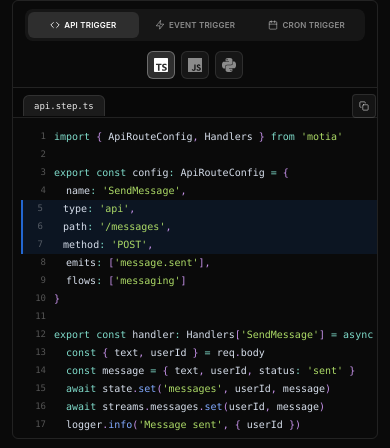
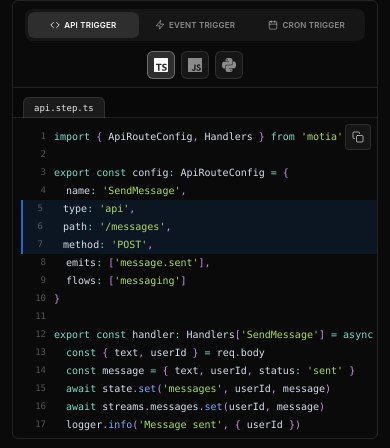
Before and after one commit to Yashank18/motia-widget, a React (Vite) app: page / in a window 390 px wide. Shown: the part 447-895 px from the top of the page. Built offline with nearby package versions, Linux system fonts and the light colour scheme.

Commit message:
chore: copy button UI

```diff
--- a/src/components/CodeDisplay.css
+++ b/src/components/CodeDisplay.css
@@ -41,7 +41,7 @@
 .step-code-inner-header {
     display: flex;
     align-items: flex-end;
-    gap: 70%;
+    gap: 0;
     padding: 0;
     padding-left: 16px;
     padding-top: 8px;
@@ -49,7 +49,6 @@
     background: rgba(0, 0, 0, 0.2);
     flex-wrap: wrap;
     min-height: 36px;
-    align-items: center;
 }
 
 .step-code-filename-tab {
@@ -75,8 +74,11 @@
 }
 
 .step-copy-btn {
-    width: 28px;
-    height: 28px;
+    position: absolute;
+    top: 12px;
+    right: 12px;
+    width: 32px;
+    height: 32px;
     display: flex;
     align-items: center;
     justify-content: center;
@@ -86,8 +88,7 @@
     color: rgba(255, 255, 255, 0.6);
     cursor: pointer;
     transition: all 0.2s ease;
-    margin-bottom: -1px;
-    flex-shrink: 0;
+    z-index: 10;
 }
 
 .step-copy-btn:hover {
@@ -110,7 +111,13 @@
     flex-direction: column;
 }
 
-.step-code-content pre {
+.step-code-wrapper {
+    position: relative;
+    flex: 1;
+    overflow: auto;
+}
+
+.step-code-wrapper pre {
     margin: 0;
     padding: 16px;
     font-size: 13px;
@@ -122,11 +129,11 @@
     display: block;
     box-sizing: border-box;
     contain: layout style;
-    flex: 1;
+    height: 100%;
     overflow: auto;
 }
 
-.step-code-content pre[class*="language-"] {
+.step-code-wrapper pre[class*="language-"] {
     background: transparent !important;
 }
 
@@ -192,7 +199,7 @@
         height: 450px;
     }
 
-    .step-code-content pre {
+    .step-code-wrapper pre {
         font-size: 11px;
         padding: 12px;
     }
@@ -229,8 +236,10 @@
     }
 
     .step-copy-btn {
-        width: 26px;
-        height: 26px;
+        width: 28px;
+        height: 28px;
+        top: 8px;
+        right: 8px;
     }
 
     .step-code-content {
@@ -239,7 +248,7 @@
         height: 350px;
     }
 
-    .step-code-content pre {
+    .step-code-wrapper pre {
         font-size: 10px;
         padding: 10px;
         line-height: 1.5;
@@ -281,8 +290,10 @@
     }
 
     .step-copy-btn {
-        width: 24px;
-        height: 24px;
+        width: 26px;
+        height: 26px;
+        top: 6px;
+        right: 6px;
         font-size: 12px;
     }
 
@@ -292,7 +303,7 @@
         height: 350px;
     }
 
-    .step-code-content pre {
+    .step-code-wrapper pre {
         font-size: 10px;
         padding: 10px;
         line-height: 1.4;
--- a/src/components/CodeDisplay.jsx
+++ b/src/components/CodeDisplay.jsx
@@ -63,10 +63,11 @@ const CodeDisplay = React.memo(({ code, language, highlightLines, filename, acti
             <div className="step-code-content">
                 <div className="step-code-inner-header">
                     <div className="step-code-filename-tab">{filename}</div>
+                </div>
+                <div className="step-code-wrapper">
                     <button className="step-copy-btn" onClick={handleCopy}>
                         {copied ? <FiCheck /> : <FiCopy />}
                     </button>
-                </div>
                     <Highlight
                         theme={themes.nightOwl}
                         code={code}
@@ -99,6 +100,7 @@ const CodeDisplay = React.memo(({ code, language, highlightLines, filename, acti
                     </Highlight>
                 </div>
             </div>
+        </div>
     );
 });
 
```
Lines whose indentation alone changed are shown as unchanged.
